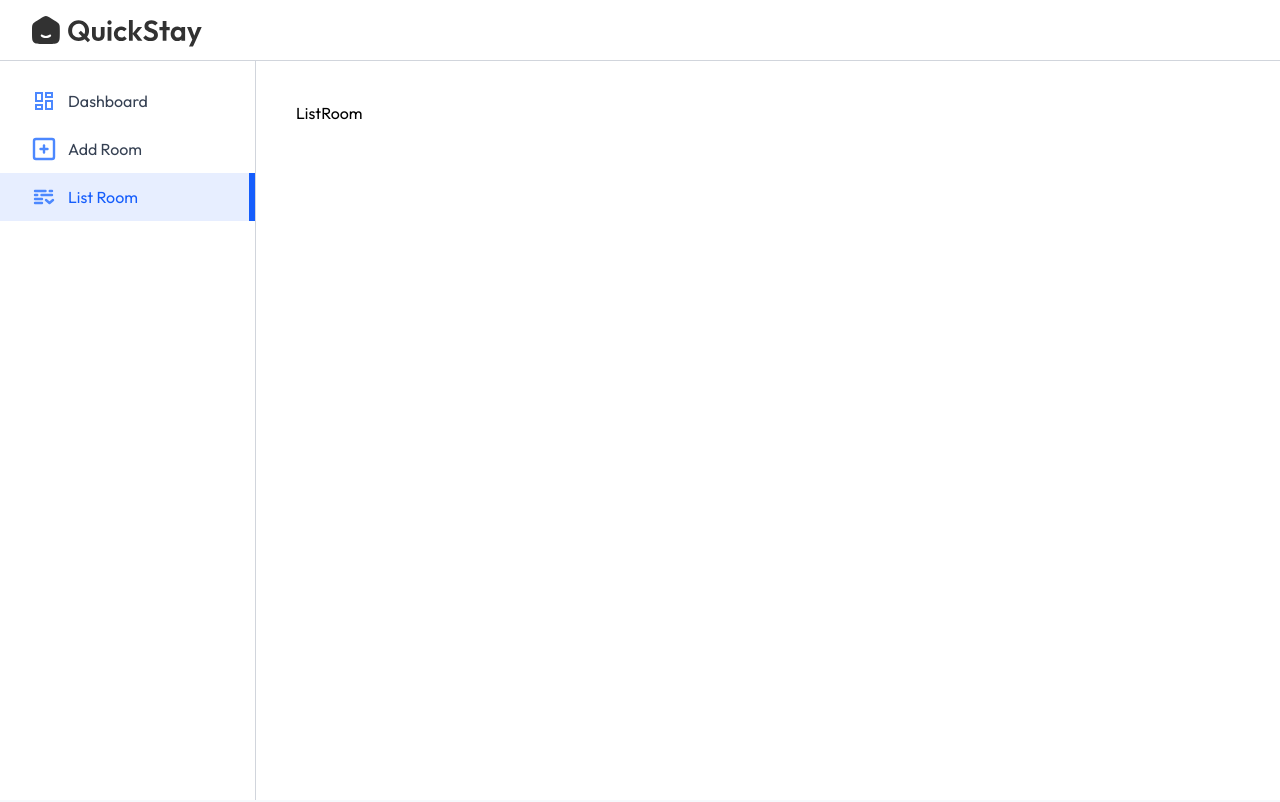
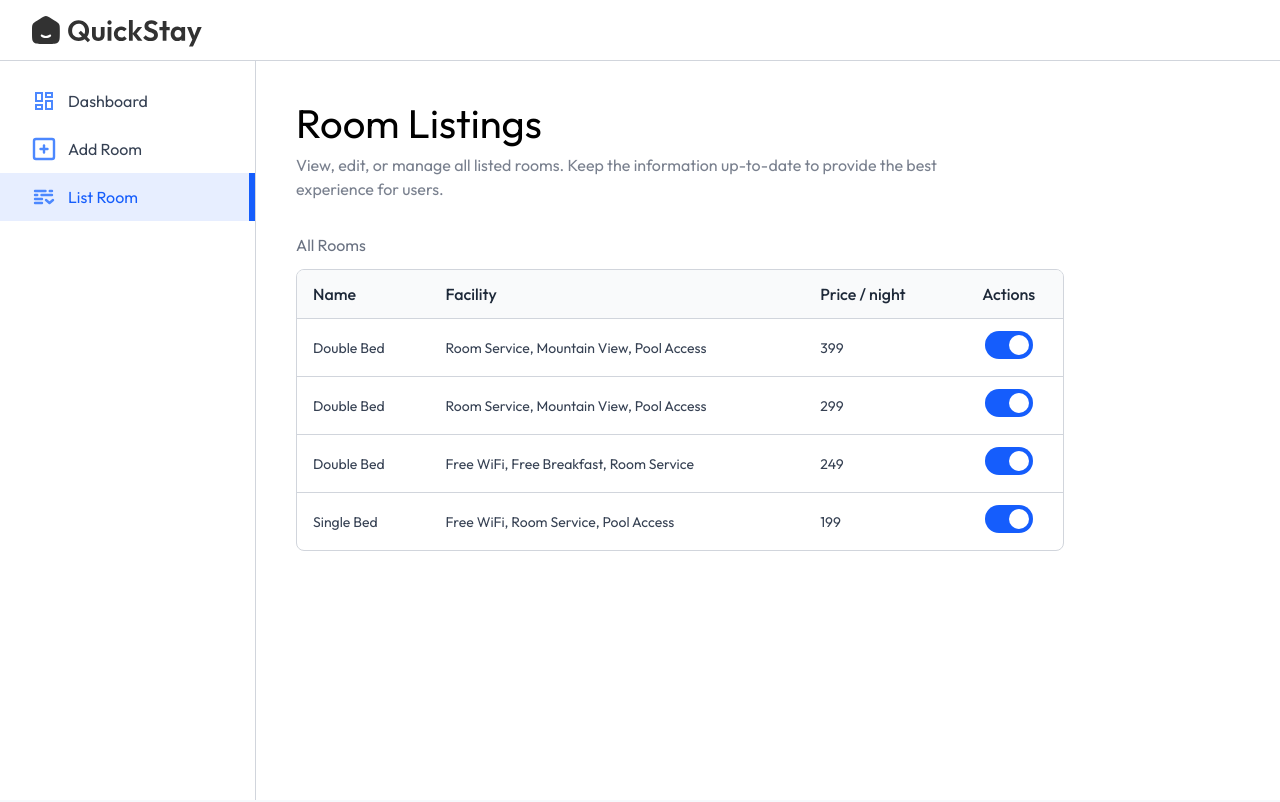
Before and after one commit to manojLovesCoding/hotelBookingWebApp, a React (Vite) app in the folder client/: page /owner/list-room in a window 1280 px wide. Shown: the top 802 px of the page. Built offline with nearby package versions, Linux system fonts and the light colour scheme; no server answers; a web font is replaced by a local one.

Commit message:
feat(list-room): add Room Listings table with availability toggle

```diff
--- a/client/src/pages/HotelOwner/ListRoom.jsx
+++ b/client/src/pages/HotelOwner/ListRoom.jsx
@@ -1,9 +1,65 @@
-import React from 'react'
+import React, { useState } from "react";
+import Title from "../../components/Title";
+import { roomsDummyData } from "../../assets/assets";
 
 const ListRoom = () => {
+  const [rooms, setRooms] = useState(roomsDummyData);
   return (
-    <div>ListRoom</div>
-  )
-}
+    <div>
+      <Title
+        align="left"
+        font="outfit"
+        title="Room Listings"
+        subTitle="View, edit, or manage all listed rooms. Keep the information up-to-date to provide the best experience for users."
+      />
+      <p className="text-gray-500 mt-8">All Rooms</p>
 
-export default ListRoom
+      <div className="w-full max-w-3xl text-left border border-gray-300 rounded-lg max-h-80 overflow-y-scroll mt-3">
+        <table className="w-full">
+          <thead className="bg-gray-50">
+            <tr>
+              <th className="py-3 px-4 text-gray-800 font-medium">Name</th>
+              <th className="py-3 px-4 text-gray-800 font-medium max-sm:hidden">
+                Facility
+              </th>
+              <th className="py-3 px-4 text-gray-800 font-medium ">
+                Price / night
+              </th>
+              <th className="py-3 px-4 text-gray-800 font-medium text-center">
+                Actions
+              </th>
+            </tr>
+          </thead>
+          <tbody className="text-sm">
+            {rooms.map((item, index) => (
+              <tr key={index}>
+                <td className="py-3 px-4 text-gray-700 border-t border-gray-300">
+                  {item.roomType}
+                </td>
+                <td className="py-3 px-4 text-gray-700 border-t border-gray-300 max-sm:hidden">
+                  {item.amenities.join(", ")}
+                </td>
+                <td className="py-3 px-4 text-gray-700 border-t border-gray-300">
+                  {item.pricePerNight}
+                </td>
+                <td className="py-3 px-4  border-t border-gray-300 text-sm text-red-500 text-center">
+                  <label className="relative inline-flex items-center cursor-pointer text-gray-900 gap-3">
+                    <input
+                      type="checkbox"
+                      className="sr-only peer"
+                      checked={item.isAvailable}
+                    />
+                    <div className="w-12 h-7 bg-slate-300 rounded-full peer peer-checked:bg-blue-600 transition-colors duration-200"></div>
+                    <span className="dot absolute left-1 top-1 w-5 h-5 bg-white rounded-full transition-transform duration-200 ease-in-out peer-checked:translate-x-5"></span>
+                  </label>
+                </td>
+              </tr>
+            ))}
+          </tbody>
+        </table>
+      </div>
+    </div>
+  );
+};
+
+export default ListRoom;
```
